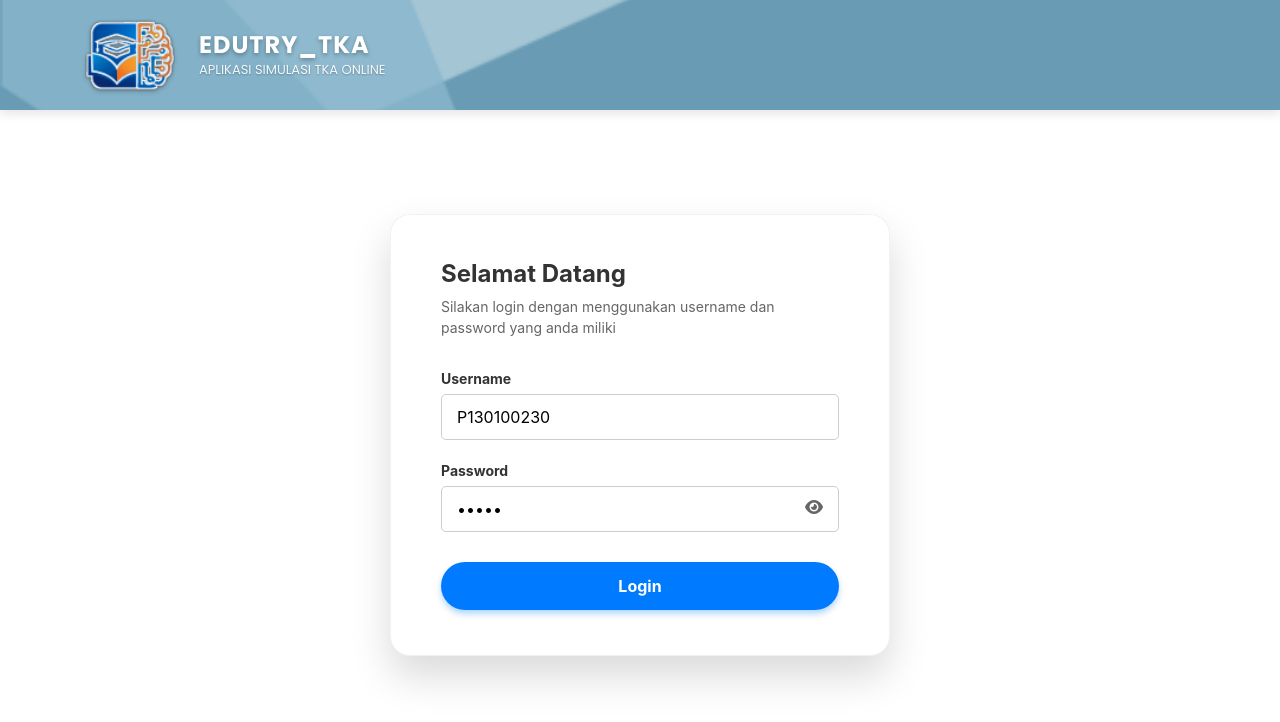
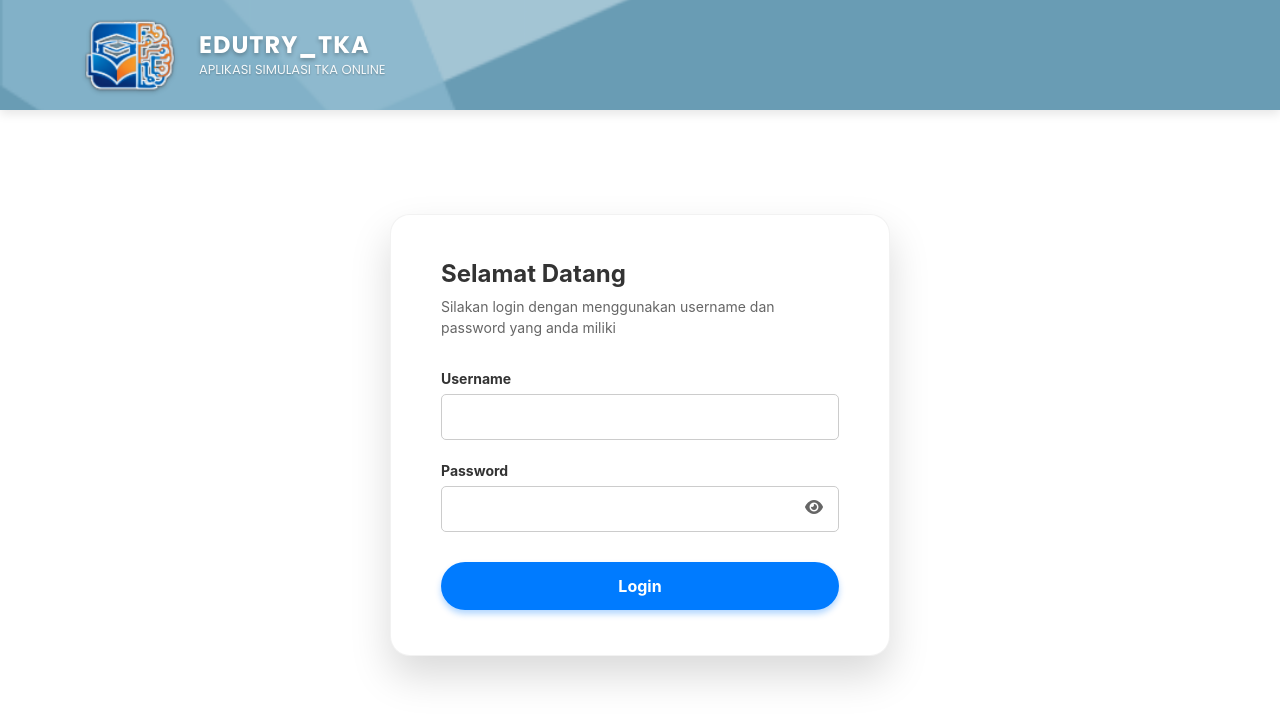
Before and after one commit to TONI1493/tka_simulation, a React (Vite) app: page /auth in a window 1280 px wide. Shown: the top 722 px of the page. Built offline with nearby package versions, Linux system fonts and the light colour scheme.

Commit message:
Update Math Q20 (Paket 1-11) dan aktivasi fitur Login Auth

```diff
--- a/src/components/AuthPage.jsx
+++ b/src/components/AuthPage.jsx
@@ -6,18 +6,28 @@ const AuthPage = () => {
     const location = useLocation();
     const { mapel, paket, jenjang } = location.state || {}; // Get data from previous page
 
-    const [username, setUsername] = useState('P130100230');
-    const [password, setPassword] = useState('.....');
+    const [username, setUsername] = useState('');
+    const [password, setPassword] = useState('');
     const [showPassword, setShowPassword] = useState(false);
     const [loading, setLoading] = useState(false);
 
     const handleLogin = (e) => {
         e.preventDefault();
-        setLoading(true);
-        setTimeout(() => {
-            setLoading(false);
-            navigate('/confirmation', { state: { mapel, paket, jenjang } }); // Pass data forward
-        }, 2000);
+
+        if (!username || !password) {
+            alert("Silakan masukkan username dan password!");
+            return;
+        }
+
+        if (username === 'EDUTRY123' && password === 'TOTKA123') {
+            setLoading(true);
+            setTimeout(() => {
+                setLoading(false);
+                navigate('/confirmation', { state: { mapel, paket, jenjang } });
+            }, 1000);
+        } else {
+            alert("Username atau Password salah!");
+        }
     };
 
     return (
```
